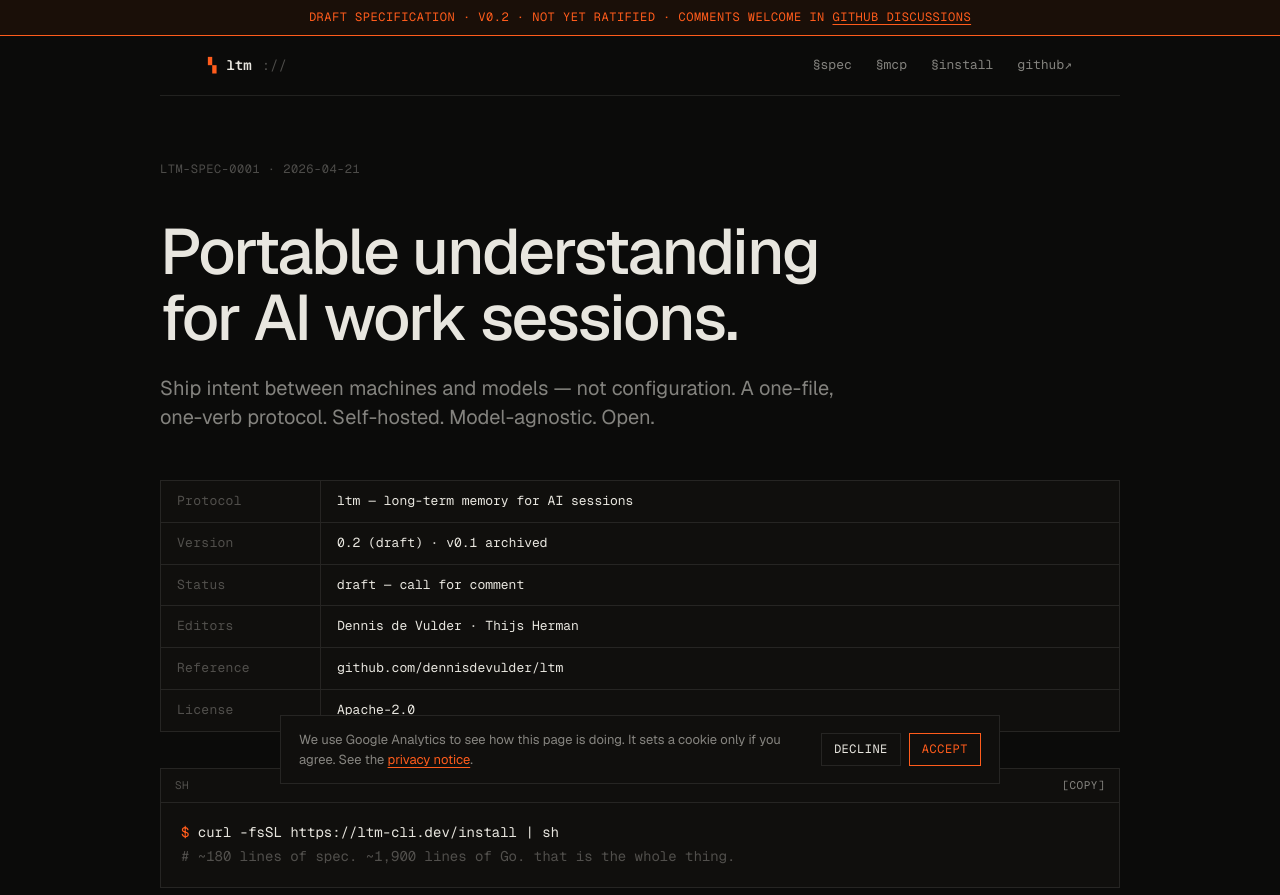
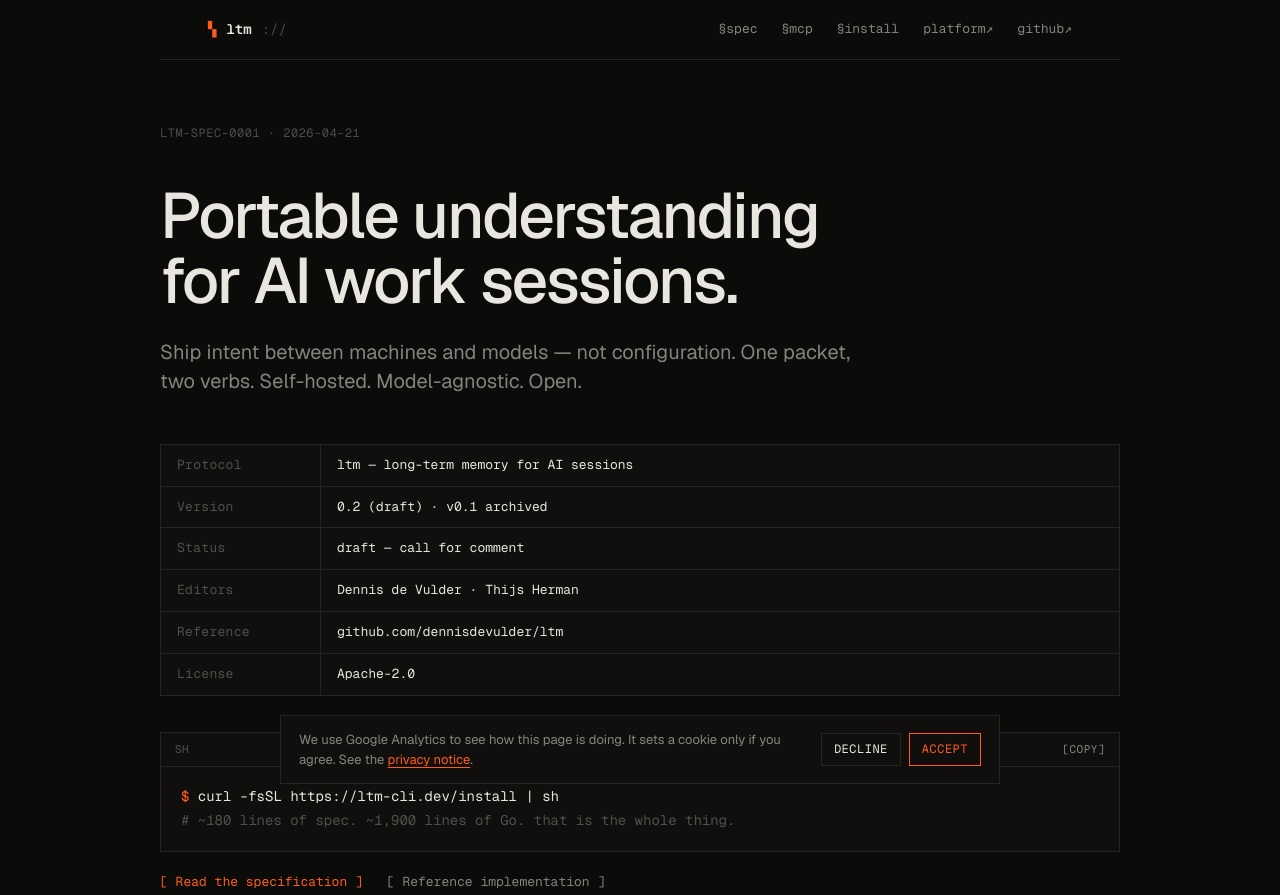
Before and after one commit to dennisdevulder/ltm, a plain HTML site: page website/index.html in a window 1280 px wide. Shown: the top 895 px of the page. Drawn offline with nearby package versions, Linux system fonts and the light colour scheme.

Commit message:
docs(website): trim top-of-page chrome and add platform link
- Remove the draft-spec banner. The same information lives in the
  frontmatter block below the hero.
- Add a `platform↗` link to the nav pointing at the managed hub.
- Tighten § 2 from "Two verbs. That is the spec." to "One packet.
  Two verbs." — the spec defines the packet shape; push/pull are
  the wire verbs. The old phrasing conflated the two.
- Drop stale "one-verb protocol" phrasing from the hero lede.

```diff
--- a/website/index.html
+++ b/website/index.html
@@ -41,7 +41,6 @@
     --dimmer:    rgba(232,230,223,.30);
     --rule:      rgba(232,230,223,.10);
     --accent:    #ff5c1c;
-    --banner-bg: #1a0f08;
 
     --mono: "Geist Mono", ui-monospace, "SF Mono", Menlo, monospace;
     --sans: "Geist", -apple-system, system-ui, sans-serif;
@@ -62,17 +61,6 @@
 
   /* ————— layout ————— */
   .col { max-width: 960px; margin: 0 auto; padding: 0 48px; }
-
-  .banner {
-    background: var(--banner-bg);
-    border-bottom: 1px solid var(--accent);
-    color: var(--accent);
-    font-size: 12px;
-    letter-spacing: .5px;
-    padding: 8px 0;
-    text-align: center;
-    text-transform: uppercase;
-  }
 
   .nav {
     display: flex; align-items: center; justify-content: space-between;
@@ -261,11 +249,6 @@
 </head>
 <body>
 
-  <!-- ————— draft banner ————— -->
-  <div class="banner">
-    Draft specification · v0.2 · not yet ratified · comments welcome in <a href="https://github.com/dennisdevulder/ltm/discussions" style="color:inherit;text-decoration:underline;text-underline-offset:3px">github discussions</a>
-  </div>
-
   <!-- ————— nav ————— -->
   <nav class="nav col">
     <a class="nav-brand" href="./" aria-label="ltm — home">
@@ -275,6 +258,7 @@
       <a href="#spec">§spec</a>
       <a href="#mcp">§mcp</a>
       <a href="#install">§install</a>
+      <a href="https://platform.ltm-cli.dev/">platform↗</a>
       <a href="https://github.com/dennisdevulder/ltm">github↗</a>
     </div>
   </nav>
@@ -284,8 +268,8 @@
     <div class="meta">LTM-SPEC-0001 · 2026-04-21</div>
     <h1>Portable understanding<br>for AI work sessions.</h1>
     <p class="lede">
-      Ship intent between machines and models — not configuration. A one-file,
-      one-verb protocol. Self-hosted. Model-agnostic. Open.
+      Ship intent between machines and models — not configuration. One packet,
+      two verbs. Self-hosted. Model-agnostic. Open.
     </p>
 
     <div class="frontmatter">
@@ -329,7 +313,7 @@
   <!-- ————— 2. Protocol ————— -->
   <section class="sec col" id="spec">
     <h2 class="sec-n">§ 2. Protocol</h2>
-    <h3 class="sec-t">Two verbs. That is the spec.</h3>
+    <h3 class="sec-t">One packet. Two verbs.</h3>
     <table class="verbs">
       <thead>
         <tr><th>verb</th><th>description</th><th>example</th></tr>
```
